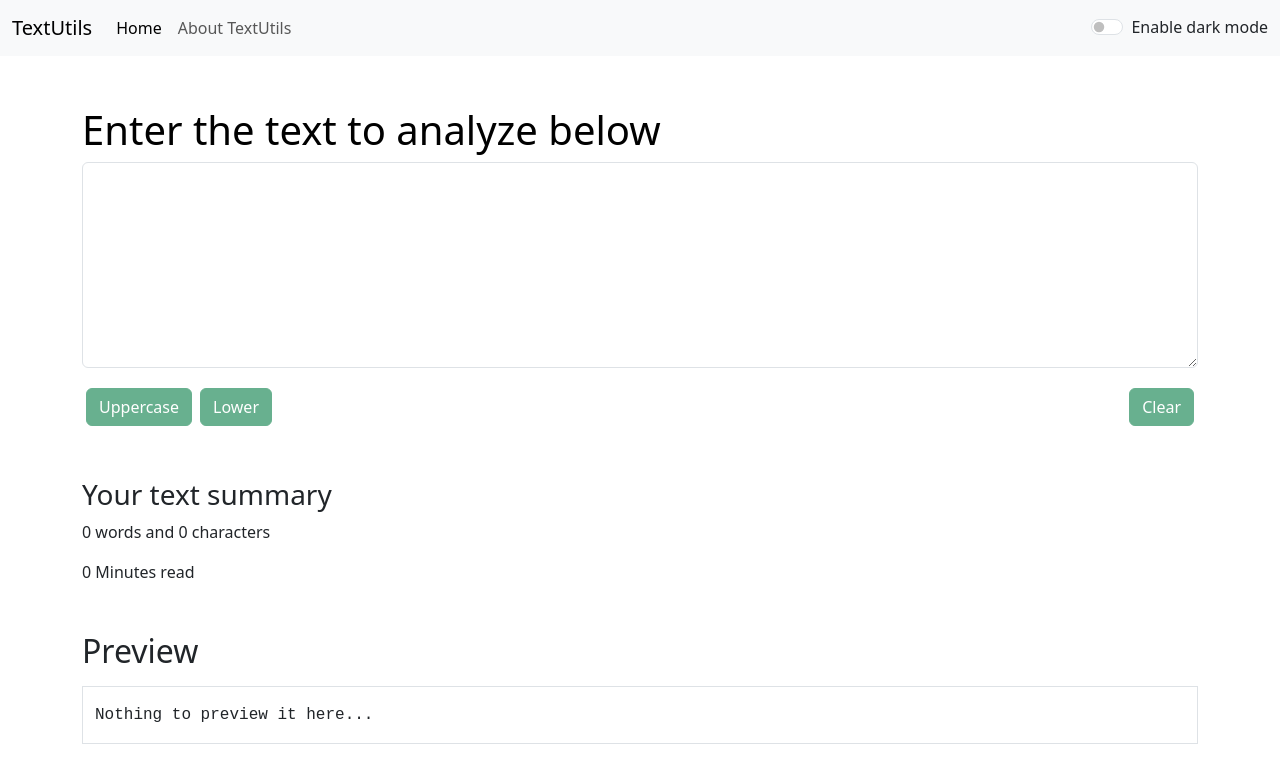
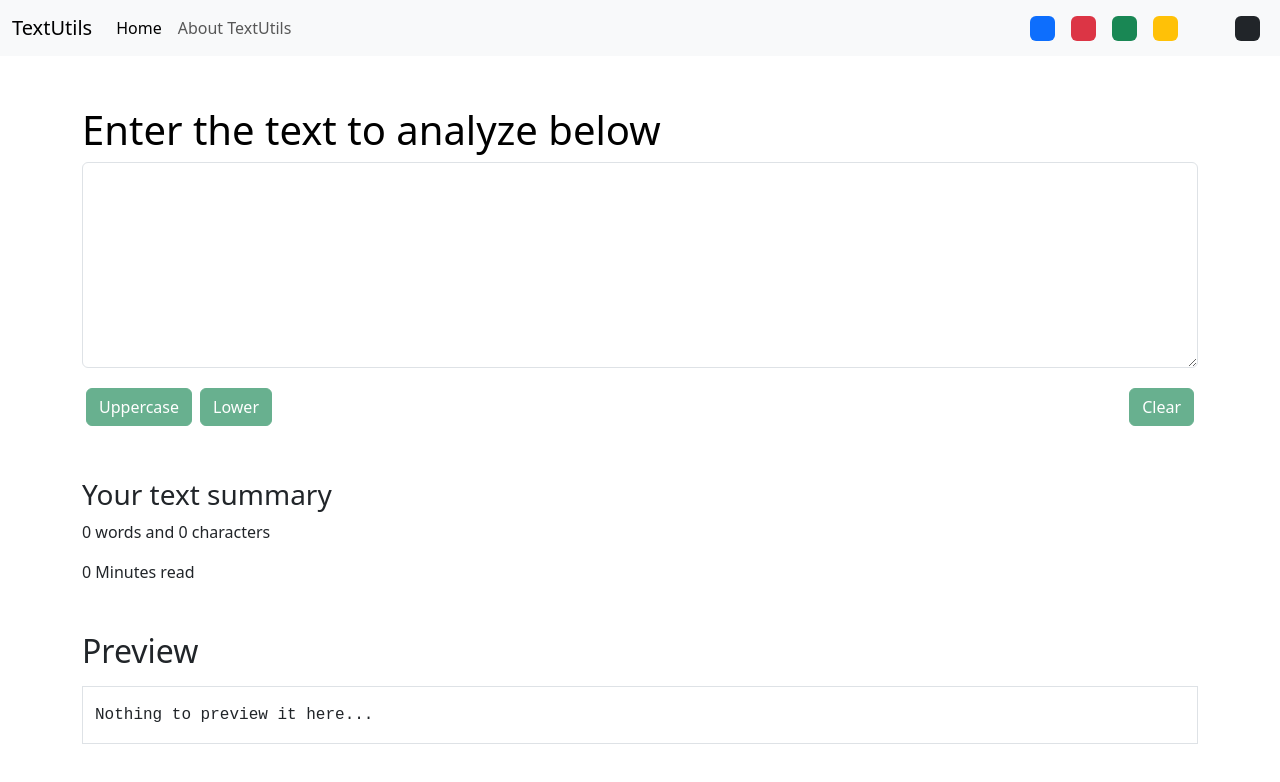
Before and after one commit to subhadeep-123/TextUtils, a React (Create React App) app: page / in a window 1280 px wide. Shown: the top 782 px of the page. Built offline with nearby package versions, Linux system fonts and the light colour scheme.

Commit message:
Add to option to choose color mode of the website

```diff
--- a/src/App.js
+++ b/src/App.js
@@ -19,17 +19,31 @@
       setAlert(null);
     }, 1000);
   };
-  const toggleMode = () => {
-    if (mode === "dark") {
+  const removeBodyClasses = () => {
+    document.body.classList.remove("bg-light");
+    document.body.classList.remove("bg-dark");
+    document.body.classList.remove("bg-warning");
+    document.body.classList.remove("bg-danger");
+    document.body.classList.remove("bg-success");
+    document.body.classList.remove("bg-danger");
+    document.body.removeAttribute("style");
+  };
+  const toggleMode = (cls) => {
+    removeBodyClasses();
+    if (cls === "dark") {
+      console.log(document.body.classList);
+      setMode("dark");
+      document.body.style.backgroundColor = "grey";
+      showAlert("Dark mode has been enabled", "success");
+      document.title = "TextUtils - Dark Mode";
+    } else if (cls === "light") {
+      console.log(document.body.classList);
       setMode("light");
       document.body.style.backgroundColor = "white";
       showAlert("Light mode has been enabled", "success");
       document.title = "TextUtils - Light Mode";
     } else {
-      setMode("dark");
-      document.body.style.backgroundColor = "grey";
-      showAlert("Dark mode has been enabled", "success");
-      document.title = "TextUtils - Dark Mode";
+      document.body.classList.add("bg-" + cls);
     }
   };
 
--- a/src/components/Navbar.js
+++ b/src/components/Navbar.js
@@ -51,7 +51,39 @@
                   </Link>
                 </li>
               </ul>
-              <div
+              <div className="d-flex">
+                <div
+                  className="bg-primary rounded mx-2"
+                  style={{ height: "25px", width: "25px", cursor: "pointer" }}
+                  onClick={() => props.toggleMode("primary")}
+                ></div>
+                <div
+                  className="bg-danger rounded mx-2"
+                  style={{ height: "25px", width: "25px", cursor: "pointer" }}
+                  onClick={() => props.toggleMode("danger")}
+                ></div>
+                <div
+                  className="bg-success rounded mx-2"
+                  style={{ height: "25px", width: "25px", cursor: "pointer" }}
+                  onClick={() => props.toggleMode("success")}
+                ></div>
+                <div
+                  className="bg-warning rounded mx-2"
+                  style={{ height: "25px", width: "25px", cursor: "pointer" }}
+                  onClick={() => props.toggleMode("warning")}
+                ></div>
+                <div
+                  className="bg-light rounded mx-2"
+                  style={{ height: "25px", width: "25px", cursor: "pointer" }}
+                  onClick={() => props.toggleMode("light")}
+                ></div>
+                <div
+                  className="bg-dark rounded mx-2"
+                  style={{ height: "25px", width: "25px", cursor: "pointer" }}
+                  onClick={() => props.toggleMode("dark")}
+                ></div>
+              </div>
+              {/* <div
                 className={`form-check form-switch text-${
                   props.mode === "dark" ? "light" : "dark"
                 }`}
@@ -61,15 +93,15 @@
                   type="checkbox"
                   role="switch"
                   id="flexSwitchCheckDefault"
-                  onClick={props.toggleMode}
+                  onClick={() => props.toggleMode("dark")}
                 />
                 <label
                   className="form-check-label"
                   htmlFor="flexSwitchCheckDefault"
                 >
-                  Enable {props.mode === "dark" ? "light" : "dark"} mode
+                  Toggle mode
                 </label>
-              </div>
+              </div> */}
             </div>
           </div>
         </nav>
```
Also changed, not shown: 1 other file (tests, documents, lock files or other folders).
